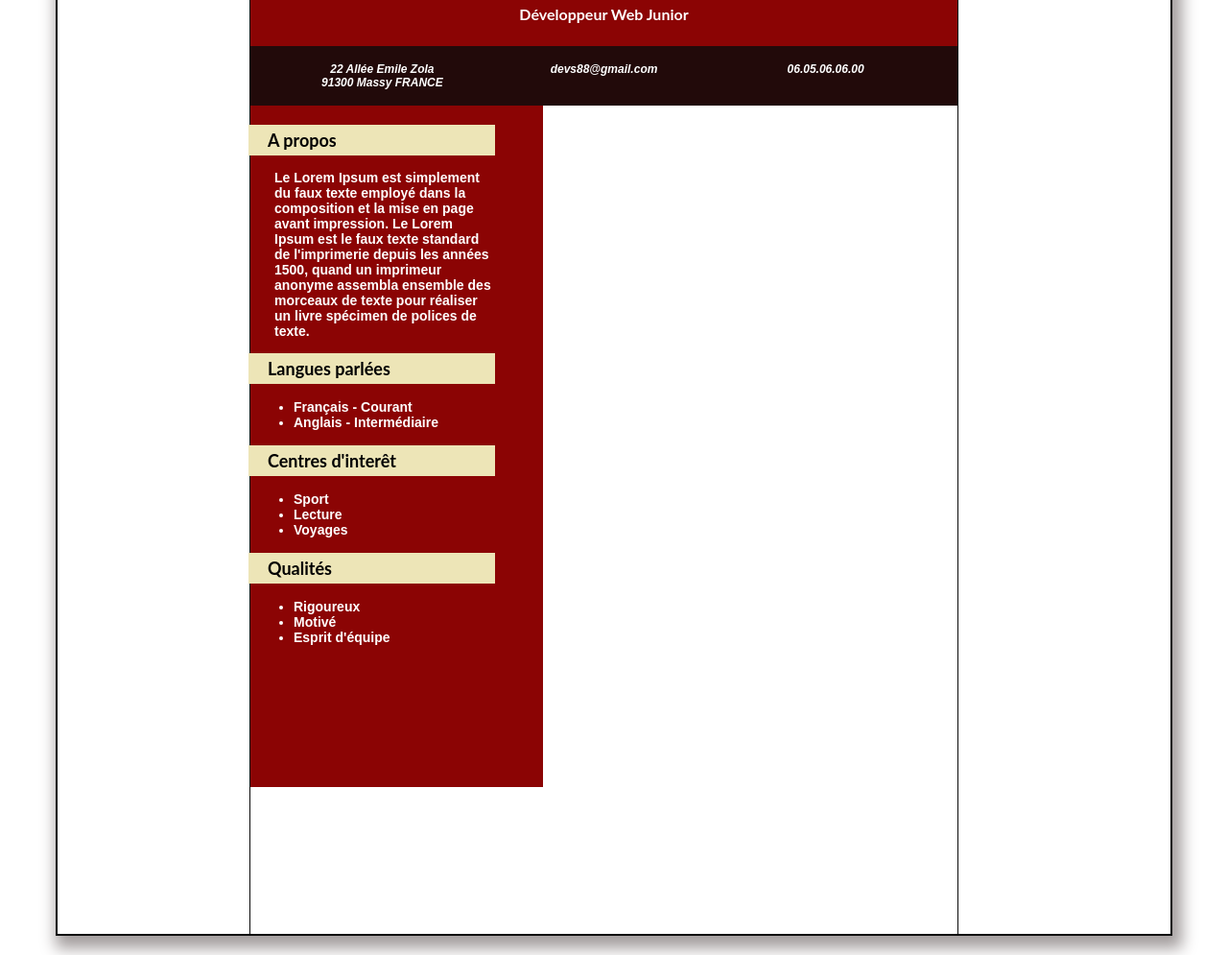
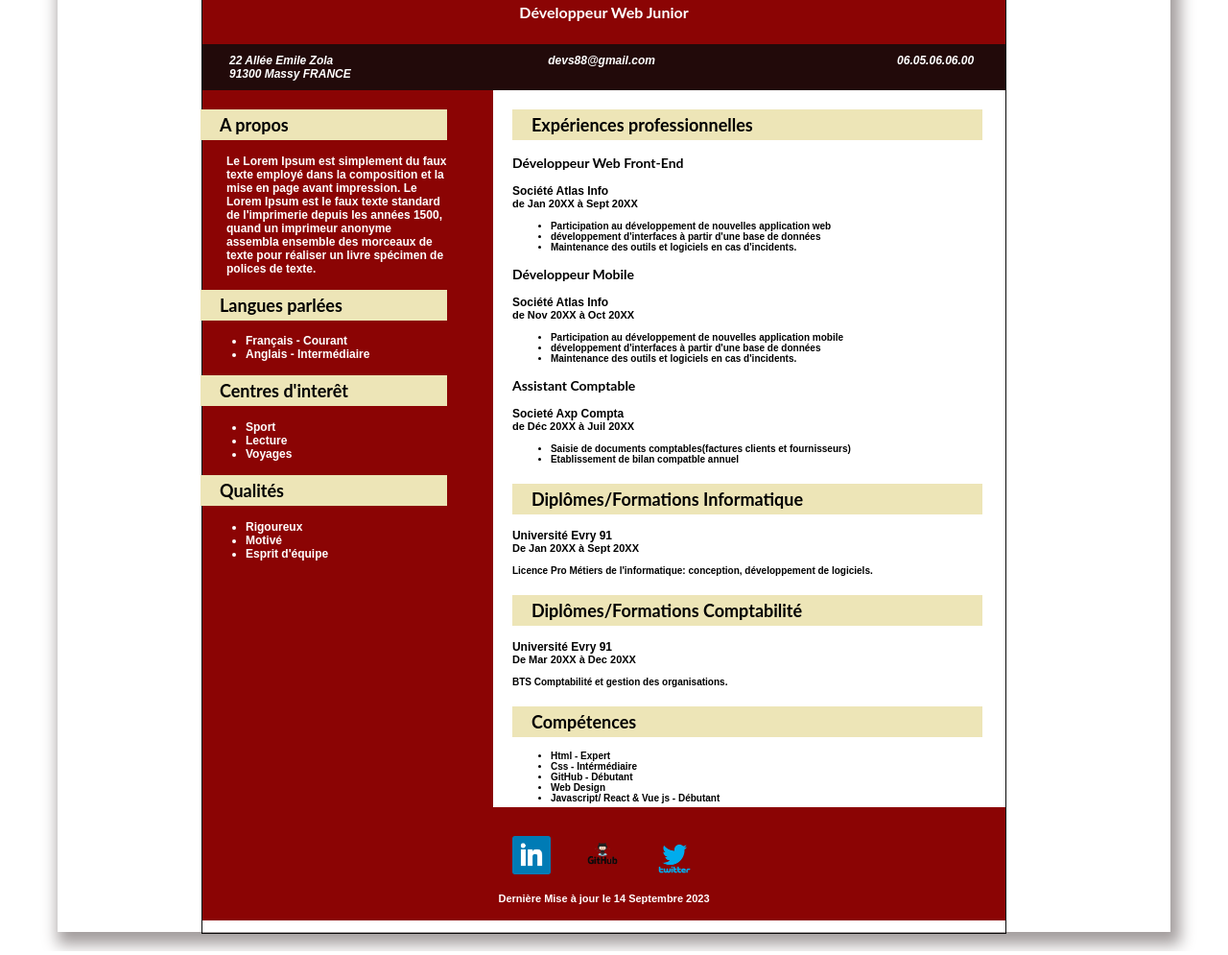
Before and after one commit to clessmatthaus/Mon-CV-en-Html-Css, a plain HTML site: page index.html in a window 1280 px wide. Shown: the part 209-1204 px from the top of the page at 96% size. Drawn offline with Linux system fonts and the light colour scheme.

Commit message:
FOOTER HTML/CSS CV

```diff
--- a/index.html
+++ b/index.html
@@ -14,11 +14,11 @@
                 <p class="name">MOMBONDE <span>Cless-Pavy</span></p>
                 <h1 class="job">Développeur Web Junior</h1>
             </div>
-            <div class="contact">
-                <p>22 Allée Emile Zola<br>91300 Massy FRANCE</p>
-                <p>devs88@gmail.com</p>
-                <p>06.05.06.06.00</p>
-            </div>
+            <nav class="contact">
+                <div class="adress">22 Allée Emile Zola<br>91300 Massy FRANCE</div>
+                <div class="email">devs88@gmail.com</div>
+                <div class="phone">06.05.06.06.00</div>
+            </nav>
             <aside class="left-section">
                 <div>
                     <h2>A propos</h2>
@@ -26,14 +26,14 @@
                 </div>
                 <div>
                     <h2>Langues parlées</h2>
-                    <ul>
+                    <ul class="p1">
                         <li>Français - Courant</li>
                         <li>Anglais - Intermédiaire</li>
                     </ul>
                 </div>
                 <div>
                     <h2>Centres d'interêt</h2>
-                    <ul>
+                    <ul class="p1">
                         <li>Sport</li>
                         <li>Lecture</li>
                         <li>Voyages</li>
@@ -41,13 +41,64 @@
                 </div>
                 <div>
                     <h2>Qualités</h2>
-                    <ul>
+                    <ul class="p1">
                         <li>Rigoureux</li>
                         <li>Motivé</li>
                         <li>Esprit d'équipe</li>
                     </ul>
                 </div>
             </aside>
+            <aside class="right-section">
+                <div>
+                    <h2>Expériences professionnelles</h2>
+                    <p class="skills">Développeur Web Front-End</p>
+                    <p class="school">Société Atlas Info<span> de Jan 20XX à Sept 20XX</span></p>
+                    <ul class="experience">
+                        <li><span>Participation au développement de nouvelles application web</span></li>
+                        <li><span>développement d'interfaces à partir d'une base de données</span></li>
+                        <li><span>Maintenance des outils et logiciels en cas d'incidents.</span></li>
+                    </ul>
+                    <p class="skills">Développeur Mobile</p>
+                    <p class="school">Société Atlas Info<span> de Nov 20XX à Oct 20XX</span></p>
+                    <ul class="experience">
+                        <li><span>Participation au développement de nouvelles application mobile</span></li>
+                        <li><span>développement d'interfaces à partir d'une base de données</span></li>
+                        <li><span>Maintenance des outils et logiciels en cas d'incidents.</span></li>
+                    </ul>
+                    <p class="skills">Assistant Comptable</p>
+                    <p class="school">Societé Axp Compta<span> de Déc 20XX à Juil 20XX</span></p>
+                    <ul class="experience">
+                        <li>Saisie de documents comptables(factures clients et fournisseurs)</li>
+                        <li>Etablissement de bilan compatble annuel</li>
+                    </ul>
+                    <h2>Diplômes/Formations Informatique</h2>
+                    <p class="school">Université Evry 91 <span> De Jan 20XX à Sept 20XX</span></p>
+                    <p class="formation">Licence Pro Métiers de l'informatique: conception, développement de logiciels.</p>
+
+                    <h2>Diplômes/Formations Comptabilité</h2>
+                    <p class="school">Université Evry 91<span> De Mar 20XX à Dec 20XX</span></p>
+                    <p class="formation">BTS Comptabilité et gestion des organisations.</p>
+                </div>
+                <div>
+                    <h2>Compétences</h2>
+                    <ul class="experience">
+                        <li>Html - Expert</li>
+                        <li>Css - Intérmédiaire</li>
+                        <li>GitHub - Débutant</li>
+                        <li>Web Design</li>
+                        <li>Javascript/ React & Vue js - Débutant</li>
+                    </ul>
+                </div>
+            </aside>
+             <footer>
+                <div class="logo-lien">
+                    <a href="https://fr.linkedin.com/"><img src="photo/linked.png" class="icon" role="button"/></a>
+                    <a href="https://github.com/clessmatthaus"><img src="photo/github.png" class="icon" role="button"/></a>
+                    <a href="https://twitter.com/?lang=fr"><img src="photo/twitter.png" class="icon" role="button"/></a>
+                    <p>Dernière Mise à jour le 14 Septembre 2023</p>
+            </div>
+
+            </footer>
         </div>
     </div>
 </body>
--- a/style.css
+++ b/style.css
@@ -10,19 +10,18 @@ body{
 .main{
     width: 1160px;
     height: 1160px;
-    border: 2px solid rgb(12, 12, 12);
     background-color: rgb(255, 255, 255);
     box-shadow: 5px 8px 15px 5px #a39d9d;
     margin: 20px auto;
 }
 .section-main{
-    width: 737px;
+    width: 837px;
     height: 1160px;
     border: 1px solid rgb(10, 10, 10);
-    margin-left: 200px;
+    margin-left: 150px;
 }
 .top{
-    width: 737px;
+    width: 837px;
     background-color: rgb(139, 4, 4);
     text-align: center;
     color: white;
@@ -54,25 +53,39 @@ body{
 }
 .contact{
    display: flex;
+
    flex-direction: row;
    flex-wrap: wrap;
    margin-top: -17px;
-   justify-content: center;
+   padding-left: 18px;
+   padding-right: 1px;
    background-color: rgb(34, 10, 10);
+}
+.adress{
+    width: 155px;
+    padding-left: 25px;
+    text-align: start;
+}
+.email{
+    width: 165px;
+    text-align: center;
+}
+.phone{
+    width: 160px;
+    text-align: end;
+}
+.contact div{
 
-}
-.contact p{
+    color:white;
     flex-basis: 30%;
-    text-align: center;
-    color:white;
     font-size: 12px;
-    padding: 5px;
+    padding: 10px;
     font-weight: bold;
     font-style: italic;
 }
 .left-section{
-   height: 700px;
-    width: 40%;
+   height: 739px;
+    width: 35%;
     float: left;
     padding: 5px;
     background-color: rgb(139, 4, 4);
@@ -84,7 +97,7 @@ body{
     text-align: left;
     margin-left: 20px;
     color: white;
-    font-size: 14px;
+    font-size: 12px;
     font-weight: bold;
     font-family: 'Raleway', sans-serif;
 }
@@ -97,9 +110,74 @@ body{
     font-size: 18px;
     font-family: 'Lato', sans-serif;
 }
-ul li{
+.p1{
     color: white;
     font-family: 'Raleway', sans-serif;
     font-weight: bold;
+    font-size: 12px;
+}
+.logo-lien .icon{
+    text-align: center;
+    margin-left: 20px;
+}
+.icon{
+   margin-top: 30px;
+    width: 40px;
+    margin-right:10px;
+    cursor: pointer;
+}
+.icon:hover{
+    opacity: 0.4;
+}
+.right-section{
+    height: 700px;
+    float: left;
+    width: 50%;
+    padding-left: 20px;
+
+}
+.right-section h2{
+    background-color: rgb(237, 229, 183);
+    width: 470px;
+    margin-top: 20px;
+    padding-left: 20px;
+    padding-top: 5px;
+    padding-bottom: 5px;
+    font-size: 18px;
+    font-family: 'Lato', sans-serif;
+}
+.skills{
     font-size: 14px;
+    font-weight: bold;
+    font-family: 'Lato', sans-serif;
 }
+.school{
+    font-weight: bold;
+    font-size: 12px;
+}
+.school span{
+    font-size: 11px;
+    display: flex;
+    flex-direction: row;
+    font-weight: 600;
+}
+.experience{
+    font-size: 10px;
+    font-weight: bold;
+}
+.formation{
+    font-size: 10px;
+    font-weight: bold;
+}
+.logo-lien{
+    margin-top: 747px;
+    height: 118px;
+    background-color: rgb(139, 4, 4);
+}
+.logo-lien p{
+    margin-top: 15px;
+    text-align: center;
+    color: white;
+    font-size: 11px;
+    font-weight: bold;
+}
```
Also changed, not shown: photo/linked.png (added), photo/linkedin.png (deleted).
